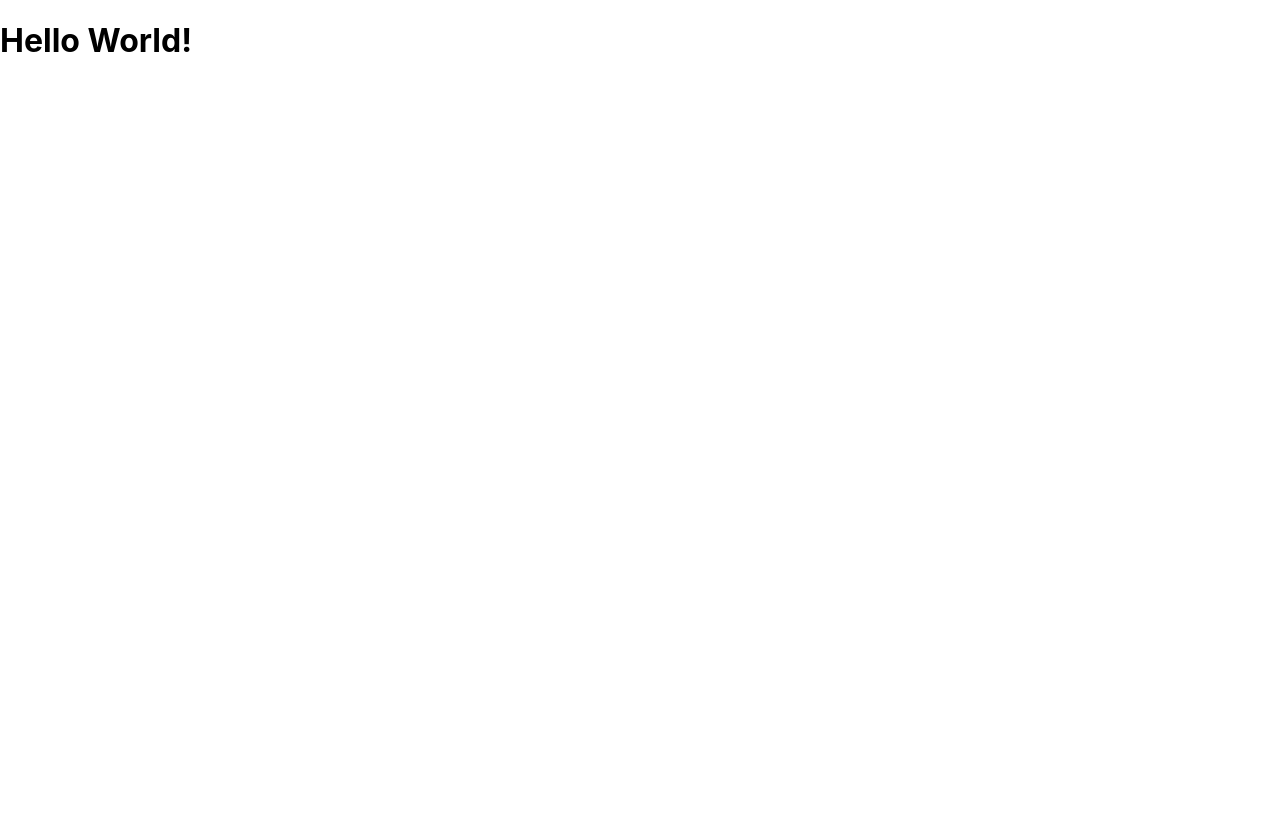
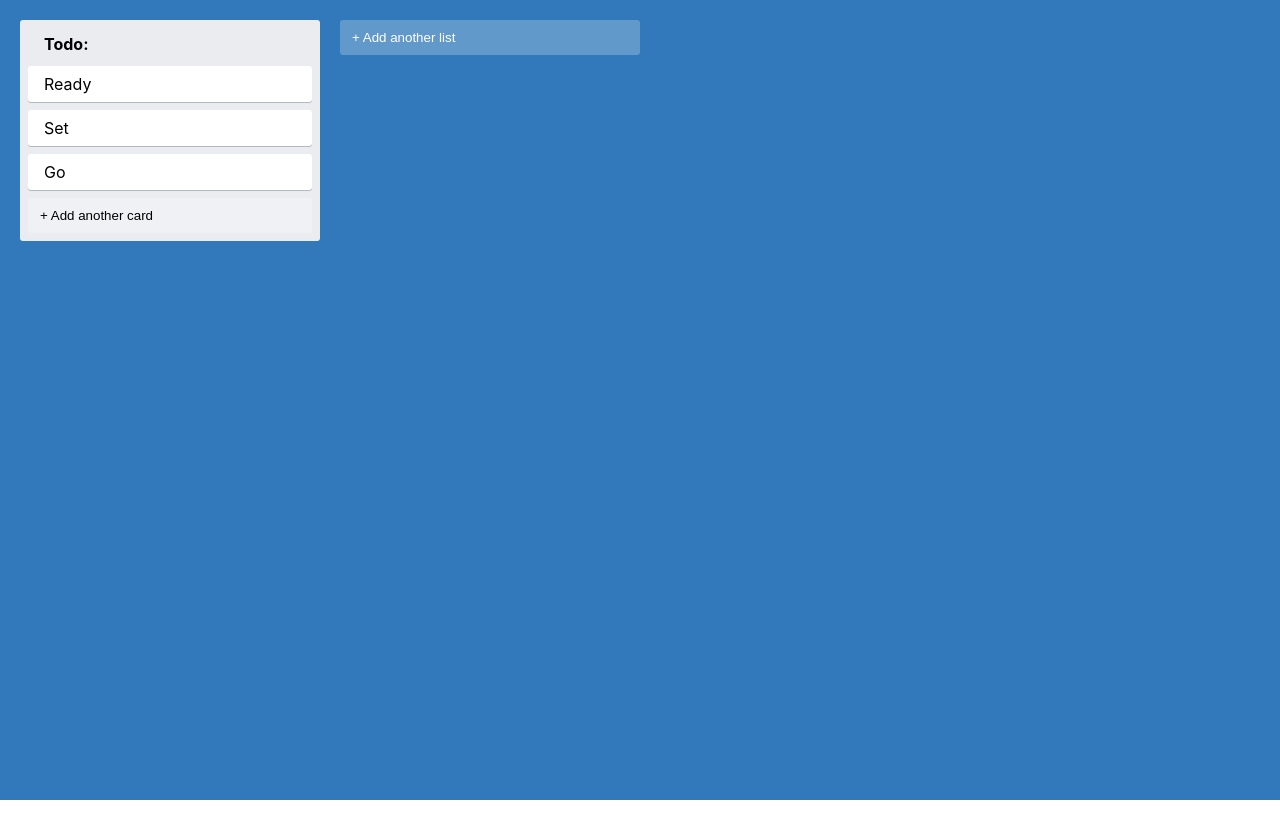
Before and after one commit to Bonamente/trello-clone, a React (Create React App) app: page / in a window 1280 px wide. After the commit the page ends 800 px from the top, so only its background shows below. Built offline with nearby package versions, Linux system fonts and the light colour scheme.

Commit message:
chore: update index.tsx & App

```diff
--- a/src/App.tsx
+++ b/src/App.tsx
@@ -1,5 +1,14 @@
-export const App = () => {
-  return (
-    <h1>Hello World!</h1>
-  );
-};
+import React, { ReactElement } from 'react';
+import { AppContainer } from './styles';
+import { Column } from './Column';
+import { AddNewItem } from './AddNewItem';
+
+export const App: React.FC = (): ReactElement => (
+  <AppContainer>
+    <Column text="Todo:" />
+    <AddNewItem
+      onAdd={console.log}
+      toggleButtonText="+ Add another list"
+    />
+  </AppContainer>
+);
--- a/src/index.tsx
+++ b/src/index.tsx
@@ -4,10 +4,10 @@ import './index.css';
 import { App } from './App';
 
 const root = ReactDOM.createRoot(
-  document.getElementById('root') as HTMLElement
+  document.getElementById('root') as HTMLElement,
 );
 root.render(
   <React.StrictMode>
     <App />
-  </React.StrictMode>
+  </React.StrictMode>,
 );
```
